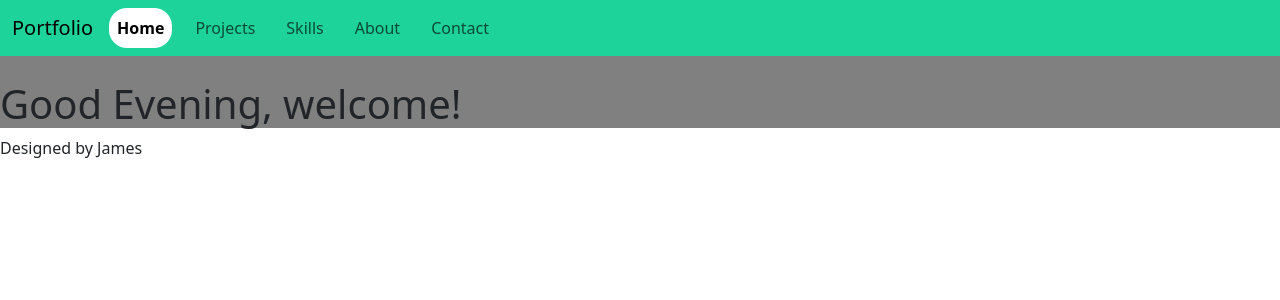
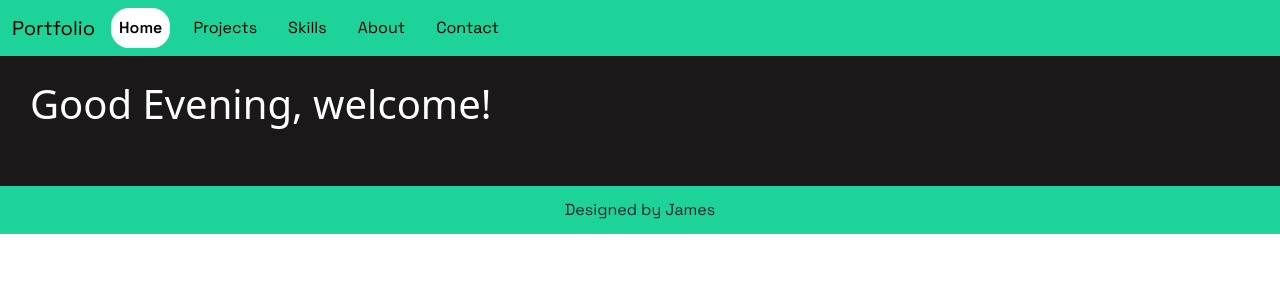
Before and after one commit to james-fitz86/portfolio, a Flask app: page / in a window 1280 px wide. Shown: the top 300 px of the page. Run offline with Flask 3, Linux system fonts and the light colour scheme.

Commit message:
updated css

```diff
--- a/static/css/style.css
+++ b/static/css/style.css
@@ -9,15 +9,19 @@ body{
     padding: 0;
 }
 main{
-  padding-top: 80px;
-  background-color: grey;
+  padding: 80px 30px 50px;
+  background-color: #1a1818;
+  color: #ffffff;
 }
 .custom-navbar {
   background-color: #1dd399 !important;
   width: 100%;
   margin: auto;
+  font-family: 'Space Grotesk', sans-serif;
 }
 .navbar-nav .nav-link {
+  font-size: 1rem;
+  color: #000000;
   border-radius: 18px;
   transition: color 0.3s ease, background-color 0.3s ease, border-radius 0.3s ease;
 }
@@ -33,9 +37,26 @@ main{
 .navbar-nav .nav-item {
   margin-right: 15px;
 }
+footer{
+  background-color: #1dd399;
+  width: 100%;
+  margin: auto;
+}
+footer p{
+  padding: 12px;
+  font-family: 'Space Grotesk', sans-serif;
+  text-align: center;
+  margin-bottom: 0;
+}
+.grid-container{
+  display: grid;
+}
 @media (max-width: 767px) {
   .navbar-nav .nav-link {
     padding: 12px 20px;
     text-align: center;
   }
+  .navbar-toggler {
+    margin-bottom: 16px;
 }
+}
```
Also changed, not shown: 1 other file.
